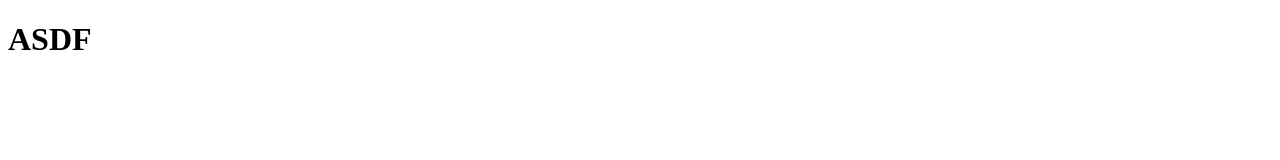
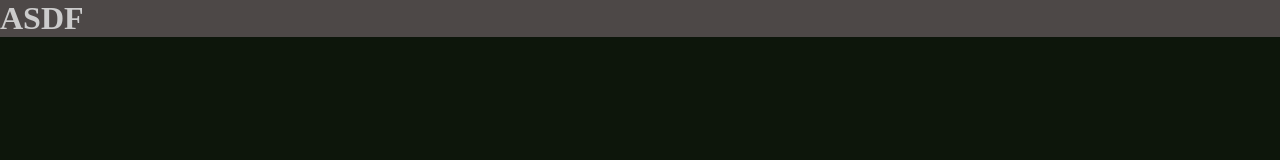
Before and after one commit to MichaelRoberts214/personal-site, a plain HTML site: page index.html in a window 1280 px wide. Drawn offline with nearby package versions, Linux system fonts and the light colour scheme.

Commit message:
(refactor) remove margins from top title

```diff
--- a/index.html
+++ b/index.html
@@ -3,6 +3,7 @@
 <head>
   <meta charset="UTF8">
   <title>HighZ</title>
+  <link href="style.css" rel="stylesheet">
 </head>
 <body>
   <h1>ASDF</h1>
--- a/style.css
+++ b/style.css
@@ -0,0 +1,14 @@
+@charset "utf-8";
+
+body {
+  background-color: #0D160B;
+  margin: 0px;
+  padding: 0px;
+}
+
+h1 {
+  background-color: #4D4847;
+  color: #CCCCCC;
+  font-family: serif, sans-serif;
+  margin-top: 0px;
+}
```
